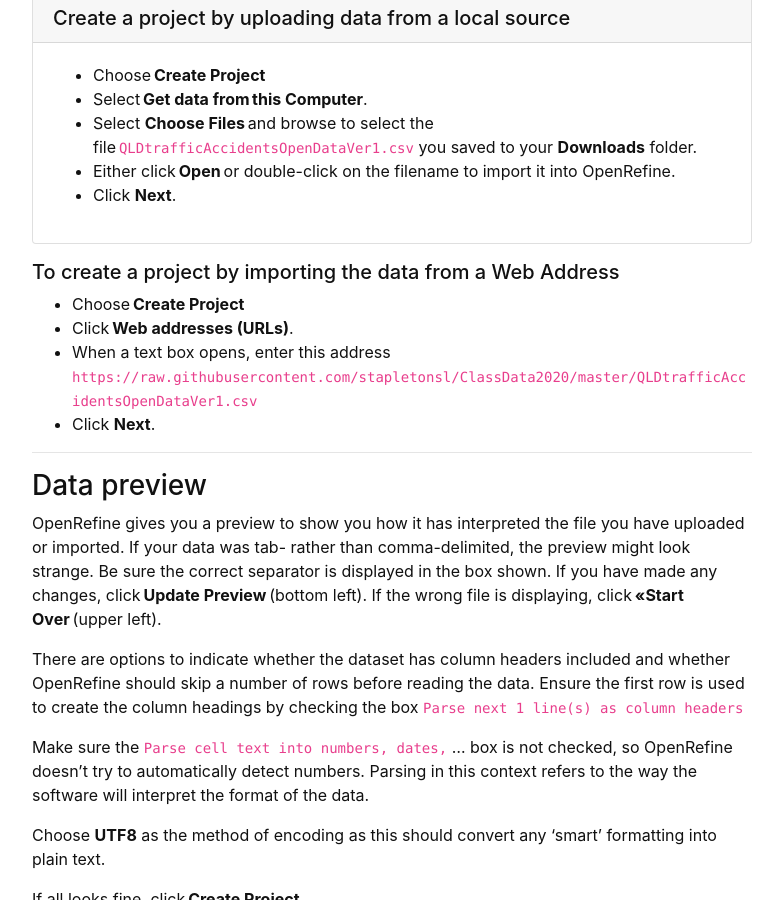
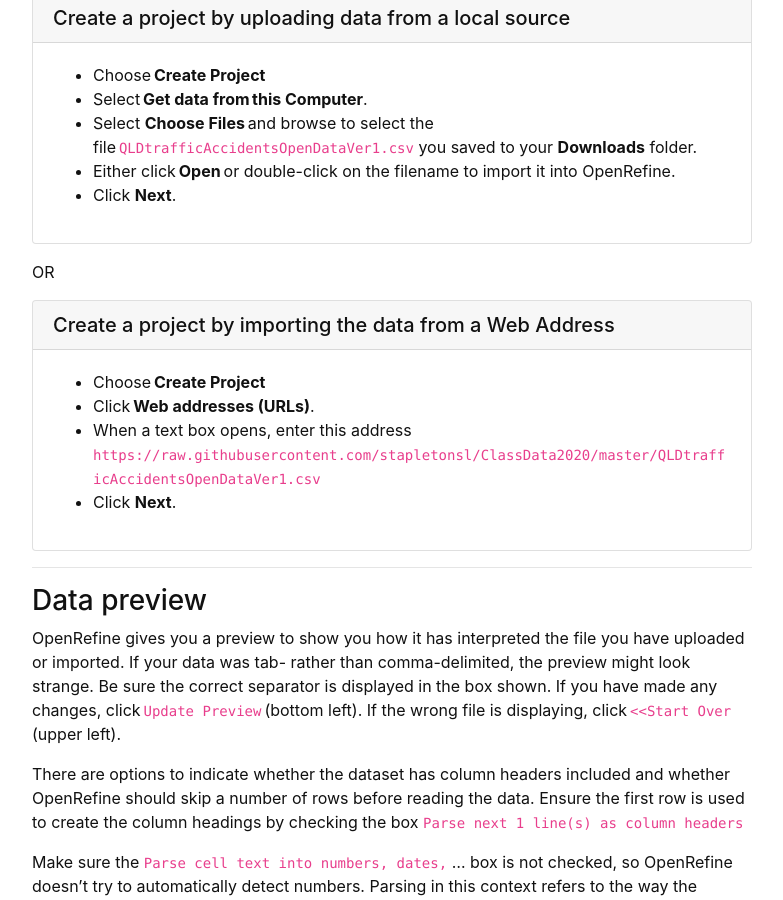
Before and after one commit to GULibrarySandbox/intro-data-wrangle, a Jekyll site: the page built from content/2-lesson.md, in a window 1280 px wide and 900 px high, scrolled down 1306 px. Shown: the whole window, without its empty margins (248-1031 px from the left). Built offline with Jekyll 4.4.1, drawn with Linux system fonts in a browser that asks for light colours.

Commit message:
Update 2-lesson.md

```diff
--- a/content/2-lesson.md
+++ b/content/2-lesson.md
@@ -17,7 +17,8 @@ OpenRefine works with a variety of file types, including tab separated (`tsv`),
 **Linux**: navigate to your OpenRefine directory in the command line and enter `./refine`.
 
 Once OpenRefine is launched in your browser, the home screen displays options to `Create Project`, `Open Project`, or `Import Project`.
-- Select `Create a project`.
+
+Select `Create a project`.
 
 **If launch fails**
 
@@ -25,8 +26,6 @@ If OpenRefine does not automatically open within your browser after launch, poin
 {% include card.md header="Launch OpenRefine" text=text %}
 {% capture alert %}Note: Keep the terminal window hosting Java open the in the background.{% endcapture %} {% include alert.md text=alert color="warning" %}
 {% include figure.html img="ORJava.JPG" alt="Terminal Java" caption="Keep the terminal window open when using OpenRefine" width="75%" %}
-
-
 
 -----
 
@@ -42,32 +41,32 @@ Projects can be created in a variety of ways, e.g., by uploading data from your
 - Click **Next**.{% endcapture %}
 {% include card.md header="Create a project by uploading data from a local source" text=text %}
 
-##### To create a project by importing the data from a Web Address
+OR
 
+{% capture text %}
 - Choose **Create Project**
 - Click **Web addresses (URLs)**.
 - When a text box opens, enter this address `https://raw.githubusercontent.com/stapletonsl/ClassData2020/master/QLDtrafficAccidentsOpenDataVer1.csv`
-- Click **Next**.
-
+- Click **Next**.{% endcapture %}
+{% include card.md header="Create a project by importing the data from a Web Address" text=text %}
 
 -----
 
 ### Data preview
 
-OpenRefine gives you a preview to show you how it has interpreted the file you have uploaded or imported. If your data was tab- rather than comma-delimited, the preview might look strange. Be sure the correct separator is displayed in the box shown. If you have made any changes, click **Update Preview** (bottom left). If the wrong file is displaying, click **<<Start Over** (upper left).
+OpenRefine gives you a preview to show you how it has interpreted the file you have uploaded or imported. If your data was tab- rather than comma-delimited, the preview might look strange. Be sure the correct separator is displayed in the box shown. If you have made any changes, click `Update Preview` (bottom left). If the wrong file is displaying, click `<<Start Over` (upper left).
 
 There are options to indicate whether the dataset has column headers included and whether OpenRefine should skip a number of rows before reading the data. Ensure the first row is used to create the column headings by checking the box `Parse next 1 line(s) as column headers`
 
 Make sure the `Parse cell text into numbers, dates,` ... box is not checked, so OpenRefine doesn't try to automatically detect numbers. Parsing in this context refers to the way the software will interpret the format of the data.
 
-Choose **UTF8** as the method of encoding as this should convert any 'smart' formatting into plain text.
+Choose `UTF8` as the method of encoding as this should convert any 'smart' formatting into plain text.
 
-If all looks fine, click **Create Project**.
-
+If all looks fine, click `Create Project`.
 
 -----
 
 ### Key Points
 
-- Use the **Create Project** option to import new data to work on.
+- Use the `Create Project` option to import new data to work on.
 - You can control how data is imported b y changing options on the import screen.
```
